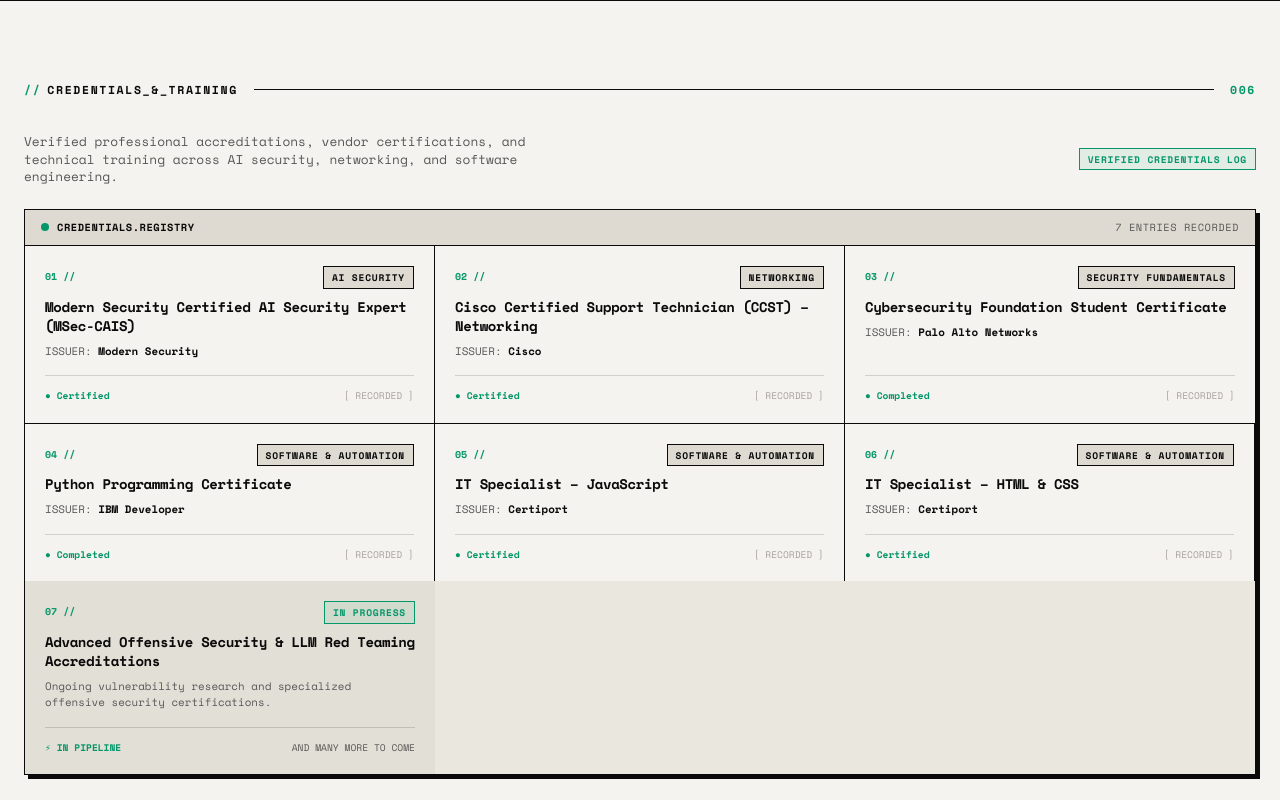
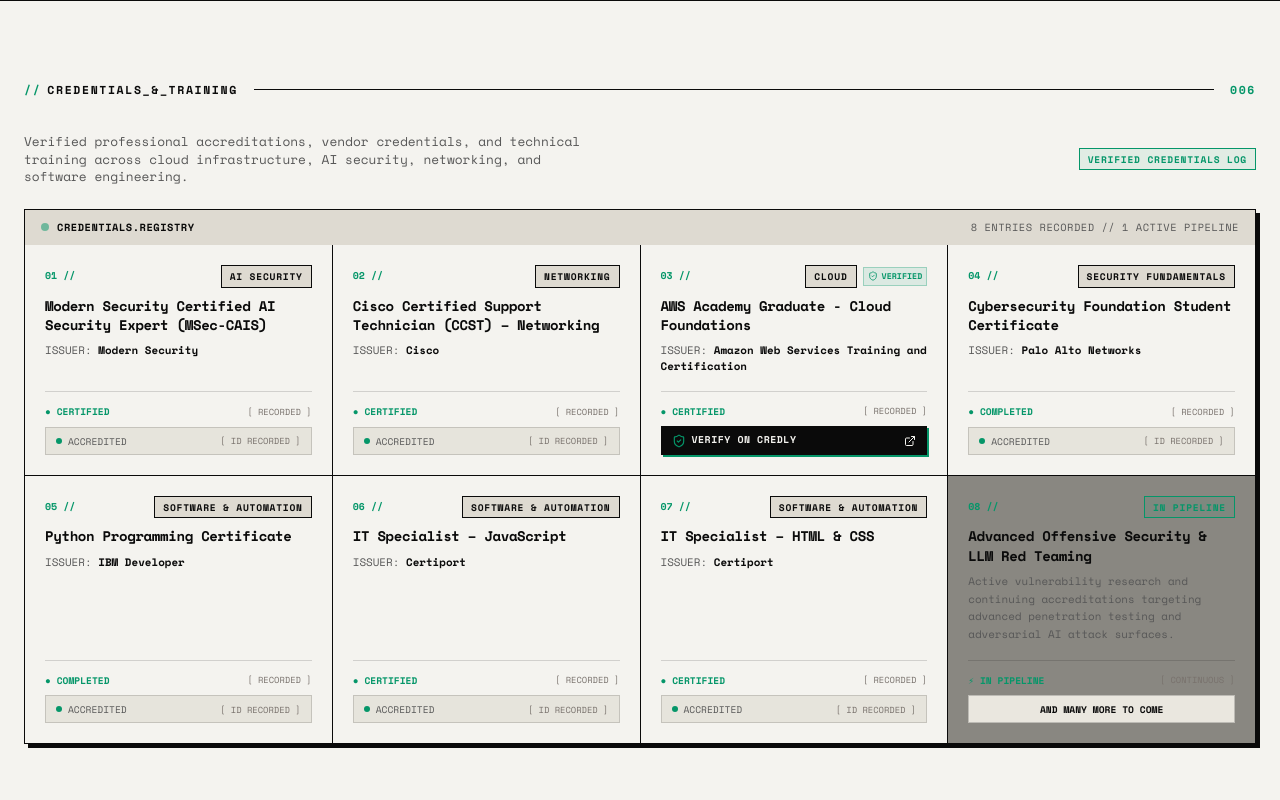
Before and after one commit to 0dayKrish/0dayKrish, a Next.js app: page / in a window 1280 px wide. Shown: the part 6720-7520 px from the top of the page. Built offline with nearby package versions, Linux system fonts and the light colour scheme.

Commit message:
feat: add AWS Academy Credly certification and interactive verification links

```diff
--- a/src/components/Certifications.tsx
+++ b/src/components/Certifications.tsx
@@ -3,6 +3,7 @@
 import React from "react";
 import { portfolioData } from "@/data/portfolio";
 import { SectionHeader } from "./ui/SectionHeader";
+import { ExternalLink, ShieldCheck } from "lucide-react";
 
 export function Certifications() {
   const { certifications } = portfolioData;
@@ -18,98 +19,117 @@
 
         <div className="flex flex-col sm:flex-row items-start sm:items-center justify-between gap-3 mb-6">
           <p className="font-mono text-xs sm:text-[0.8rem] text-[#575757] max-w-xl">
-            Verified professional accreditations, vendor certifications, and technical training across AI security, networking, and software engineering.
+            Verified professional accreditations, vendor credentials, and technical training across cloud infrastructure, AI security, networking, and software engineering.
           </p>
           <span className="b-tag b-tag-emerald">
             VERIFIED CREDENTIALS LOG
           </span>
         </div>
 
-        {/* Credentials Grid */}
-        <div className="border border-[#0a0a0a] bg-[#eae7df] shadow-[4px_4px_0px_#0a0a0a]">
+        {/* Credentials Master Registry */}
+        <div className="border border-[#0a0a0a] bg-[#0a0a0a] shadow-[4px_4px_0px_#0a0a0a]">
           {/* Box Header */}
-          <div className="border-b border-[#0a0a0a] px-4 py-2.5 bg-[#dedad1] flex items-center justify-between font-mono text-[0.65rem] tracking-wider text-[#575757]">
+          <div className="px-4 py-2.5 bg-[#dedad1] flex items-center justify-between font-mono text-[0.65rem] tracking-wider text-[#575757]">
             <div className="flex items-center gap-2">
-              <span className="w-2 h-2 rounded-full bg-[#059669]" />
+              <span className="w-2 h-2 rounded-full bg-[#059669] animate-pulse" />
               <span className="text-[#0a0a0a] font-bold">CREDENTIALS.REGISTRY</span>
             </div>
-            <span>{certifications.length + 1} ENTRIES RECORDED</span>
+            <span>{certifications.length + 1} ENTRIES RECORDED // 1 ACTIVE PIPELINE</span>
           </div>
 
-          <div className="grid grid-cols-1 md:grid-cols-2 lg:grid-cols-3 divide-y md:divide-y-0 md:divide-x lg:divide-x border-b border-[#0a0a0a]">
-            {certifications.slice(0, 3).map((cert, idx) => (
+          {/* 8-Card Responsive Grid with 1px border gap */}
+          <div className="grid grid-cols-1 md:grid-cols-2 lg:grid-cols-4 gap-px bg-[#0a0a0a]">
+            {certifications.map((cert, idx) => (
               <article
                 key={cert.id}
-                className="p-5 bg-[#f4f3ef] hover:bg-white transition-colors flex flex-col justify-between font-mono border-b md:border-b-0 border-[#0a0a0a]"
+                className="p-5 bg-[#f4f3ef] hover:bg-white transition-colors flex flex-col justify-between font-mono group"
               >
                 <div>
                   <div className="flex items-center justify-between gap-2 mb-2 text-[0.62rem]">
                     <span className="text-[#059669] font-bold">0{idx + 1} {"//"}</span>
+                    <div className="flex items-center gap-1.5">
                       <span className="b-tag text-[0.55rem] bg-[#dedad1]">
                         {cert.category}
                       </span>
+                      {cert.verificationUrl && (
+                        <span className="inline-flex items-center gap-1 text-[0.52rem] font-bold text-[#059669] bg-[#059669]/10 px-1 py-0.5 border border-[#059669]/30">
+                          <ShieldCheck className="w-2.5 h-2.5 text-[#059669]" />
+                          VERIFIED
+                        </span>
+                      )}
                     </div>
-                  <h3 className="text-xs sm:text-sm font-bold text-[#0a0a0a] tracking-tight leading-snug mb-2">
+                  </div>
+
+                  <h3 className="text-xs sm:text-sm font-bold text-[#0a0a0a] tracking-tight leading-snug mb-2 group-hover:text-[#059669] transition-colors">
                     {cert.name}
                   </h3>
+
                   <div className="text-[0.68rem] text-[#575757]">
                     ISSUER: <span className="font-semibold text-[#0a0a0a]">{cert.issuer}</span>
                   </div>
                 </div>
-                <div className="mt-4 pt-3 border-t border-[#0a0a0a]/15 flex items-center justify-between text-[0.6rem]">
-                  <span className="text-[#059669] font-bold">● {cert.status}</span>
-                  <span className="text-[#a8a29e]">[ RECORDED ]</span>
-                </div>
-              </article>
-            ))}
+
+                <div className="mt-4 pt-3 border-t border-[#0a0a0a]/15 flex flex-col gap-2">
+                  <div className="flex items-center justify-between text-[0.6rem]">
+                    <span className="text-[#059669] font-bold flex items-center gap-1">
+                      ● {cert.status.toUpperCase()}
+                    </span>
+                    <span className="text-[#78716c] text-[0.55rem]">
+                      [ RECORDED ]
+                    </span>
                   </div>
 
-          <div className="grid grid-cols-1 md:grid-cols-2 lg:grid-cols-3 divide-y md:divide-y-0 md:divide-x lg:divide-x">
-            {certifications.slice(3, 6).map((cert, idx) => (
-              <article
-                key={cert.id}
-                className="p-5 bg-[#f4f3ef] hover:bg-white transition-colors flex flex-col justify-between font-mono border-b md:border-b-0 border-[#0a0a0a]"
+                  {cert.verificationUrl ? (
+                    <a
+                      href={cert.verificationUrl}
+                      target="_blank"
+                      rel="noopener noreferrer"
+                      className="inline-flex items-center justify-between w-full px-2.5 py-1.5 bg-[#0a0a0a] hover:bg-[#059669] text-[#f4f3ef] hover:text-white border border-[#0a0a0a] font-mono text-[0.62rem] font-bold tracking-wider transition-all duration-150 group/btn shadow-[2px_2px_0px_#059669] cursor-pointer"
                     >
-                <div>
-                  <div className="flex items-center justify-between gap-2 mb-2 text-[0.62rem]">
-                    <span className="text-[#059669] font-bold">0{idx + 4} {"//"}</span>
-                    <span className="b-tag text-[0.55rem] bg-[#dedad1]">
-                      {cert.category}
+                      <span className="flex items-center gap-1.5">
+                        <ShieldCheck className="w-3.5 h-3.5 text-[#059669] group-hover/btn:text-white transition-colors" />
+                        <span>VERIFY ON CREDLY</span>
                       </span>
+                      <ExternalLink className="w-3 h-3 group-hover/btn:translate-x-0.5 group-hover/btn:-translate-y-0.5 transition-transform" />
+                    </a>
+                  ) : (
+                    <div className="inline-flex items-center justify-between w-full px-2.5 py-1.5 bg-[#dedad1]/60 border border-[#0a0a0a]/15 text-[#575757] font-mono text-[0.6rem]">
+                      <span className="flex items-center gap-1.5">
+                        <span className="w-1.5 h-1.5 rounded-full bg-[#059669]" />
+                        <span>ACCREDITED</span>
+                      </span>
+                      <span className="text-[0.55rem] text-[#78716c]">[ ID RECORDED ]</span>
                     </div>
-                  <h3 className="text-xs sm:text-sm font-bold text-[#0a0a0a] tracking-tight leading-snug mb-2">
-                    {cert.name}
-                  </h3>
-                  <div className="text-[0.68rem] text-[#575757]">
-                    ISSUER: <span className="font-semibold text-[#0a0a0a]">{cert.issuer}</span>
-                  </div>
-                </div>
-                <div className="mt-4 pt-3 border-t border-[#0a0a0a]/15 flex items-center justify-between text-[0.6rem]">
-                  <span className="text-[#059669] font-bold">● {cert.status}</span>
-                  <span className="text-[#a8a29e]">[ RECORDED ]</span>
+                  )}
                 </div>
               </article>
             ))}
 
-            {/* Continuing Research / Forthcoming slot */}
+            {/* 8th Entry: Ongoing / Forthcoming slot */}
             <article className="p-5 bg-[#dedad1]/60 hover:bg-[#dedad1] transition-colors flex flex-col justify-between font-mono">
               <div>
                 <div className="flex items-center justify-between gap-2 mb-2 text-[0.62rem]">
-                  <span className="text-[#059669] font-bold">07 {"//"}</span>
-                  <span className="b-tag text-[0.55rem] b-tag-emerald">
-                    IN PROGRESS
+                  <span className="text-[#059669] font-bold">08 {"//"}</span>
+                  <span className="b-tag text-[0.55rem] b-tag-emerald font-bold">
+                    IN PIPELINE
                   </span>
                 </div>
                 <h3 className="text-xs sm:text-sm font-bold text-[#0a0a0a] tracking-tight leading-snug mb-2">
-                  Advanced Offensive Security &amp; LLM Red Teaming Accreditations
+                  Advanced Offensive Security &amp; LLM Red Teaming
                 </h3>
-                <div className="text-[0.68rem] text-[#575757]">
-                  Ongoing vulnerability research and specialized offensive security certifications.
+                <div className="text-[0.68rem] text-[#575757] leading-relaxed">
+                  Active vulnerability research and continuing accreditations targeting advanced penetration testing and adversarial AI attack surfaces.
                 </div>
               </div>
-              <div className="mt-4 pt-3 border-t border-[#0a0a0a]/15 flex items-center justify-between text-[0.6rem]">
+
+              <div className="mt-4 pt-3 border-t border-[#0a0a0a]/15 flex flex-col gap-2">
+                <div className="flex items-center justify-between text-[0.6rem]">
                   <span className="text-[#059669] font-bold">⚡ IN PIPELINE</span>
-                <span className="text-[#575757]">AND MANY MORE TO COME</span>
+                  <span className="text-[#78716c] text-[0.55rem]">[ CONTINUOUS ]</span>
+                </div>
+                <div className="inline-flex items-center justify-center w-full px-2.5 py-1.5 bg-[#eae7df] border border-[#0a0a0a]/20 text-[#0a0a0a] font-mono text-[0.6rem] font-bold">
+                  AND MANY MORE TO COME
+                </div>
               </div>
             </article>
           </div>
--- a/src/data/portfolio.ts
+++ b/src/data/portfolio.ts
@@ -593,6 +593,15 @@
       status: "Certified",
     },
     {
+      id: "aws-cloud-foundations",
+      name: "AWS Academy Graduate - Cloud Foundations",
+      issuer: "Amazon Web Services Training and Certification",
+      category: "Cloud",
+      status: "Certified",
+      verificationUrl: "https://www.credly.com/badges/bc85fe7e-0444-41b8-a4a1-4c34b9315e76/public_url",
+      badgeLabel: "CREDLY VERIFIED",
+    },
+    {
       id: "palo-alto",
       name: "Cybersecurity Foundation Student Certificate",
       issuer: "Palo Alto Networks",
--- a/src/types/portfolio.ts
+++ b/src/types/portfolio.ts
@@ -75,8 +75,17 @@
   id: string;
   name: string;
   issuer: string;
-  category: "AI Security" | "Networking" | "Security Fundamentals" | "Software & Automation";
+  category:
+    | "AI Security"
+    | "Networking"
+    | "Security Fundamentals"
+    | "Software & Automation"
+    | "Cloud Security"
+    | "Cloud Fundamentals"
+    | "Cloud";
   status: "Certified" | "Completed" | "Active";
+  verificationUrl?: string;
+  badgeLabel?: string;
 }
 
 export interface PortfolioData {
```
Lines whose indentation alone changed are shown as unchanged.
